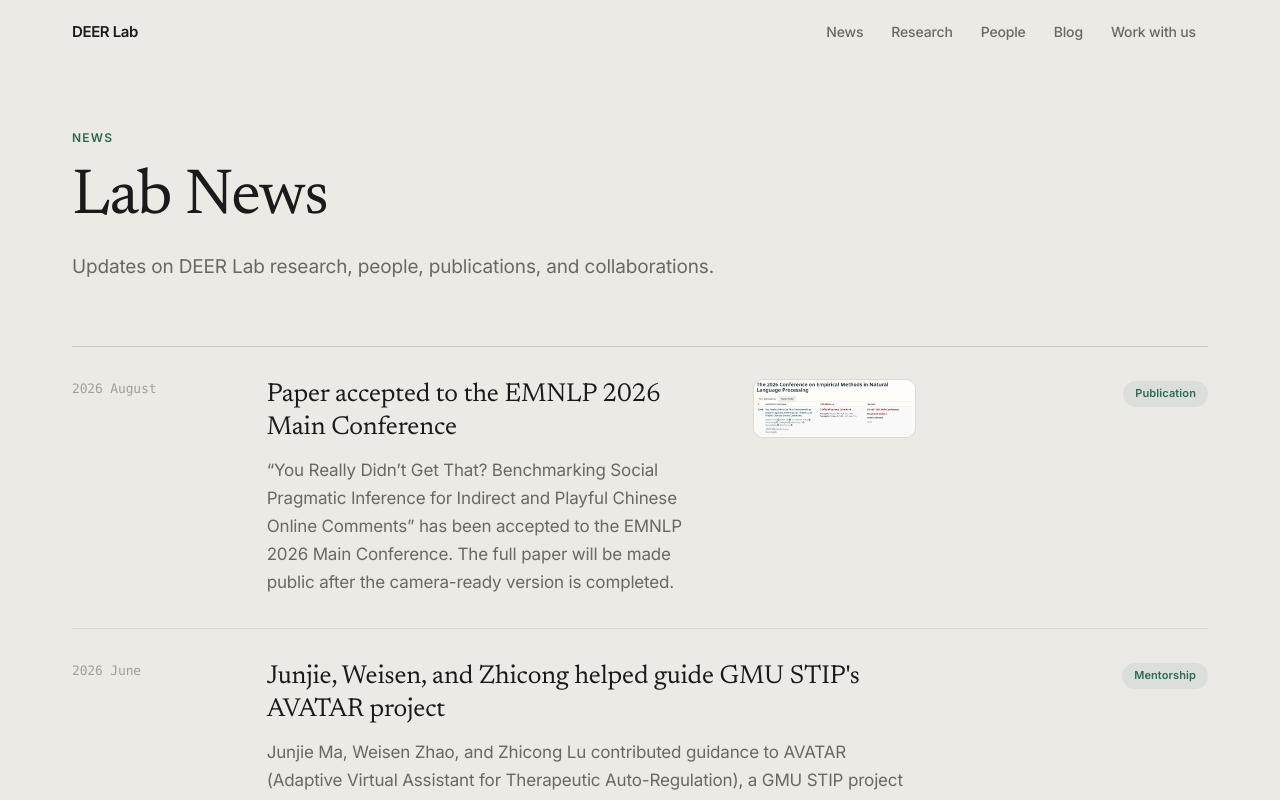
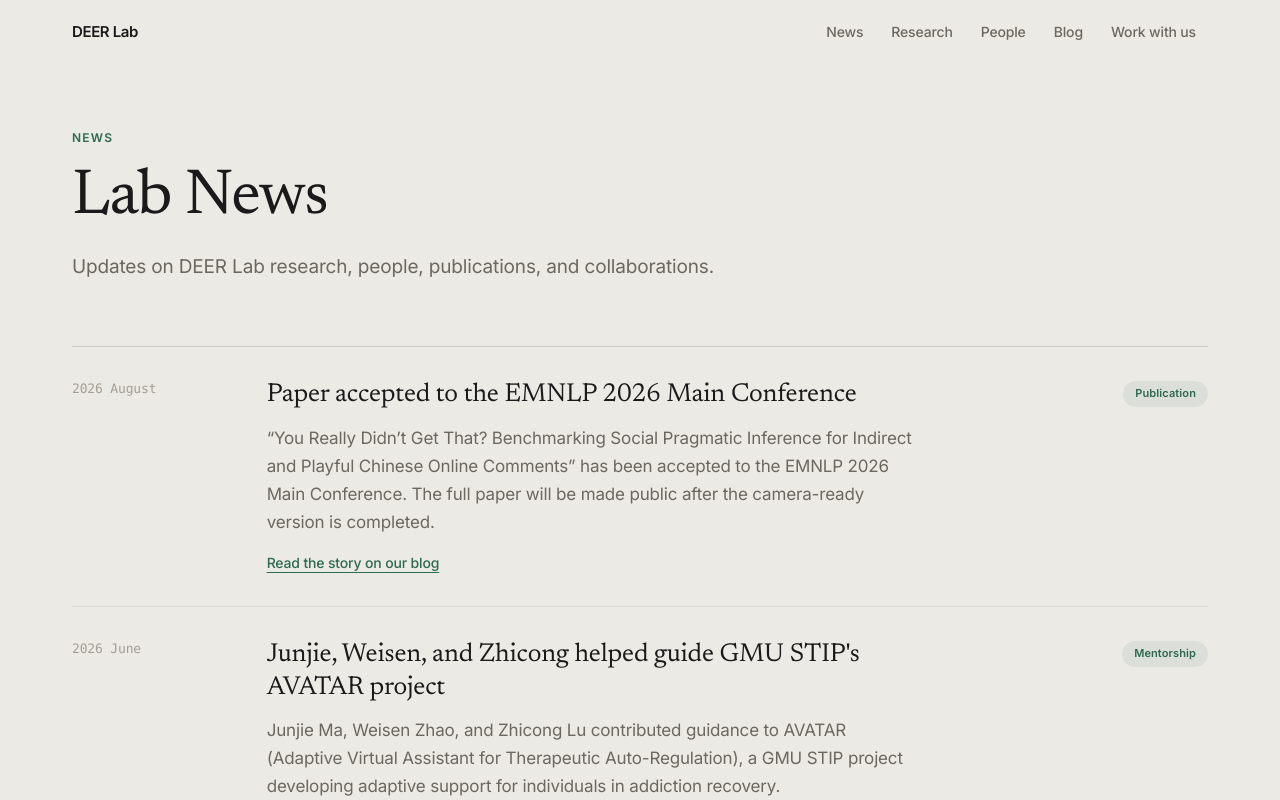
Before and after one commit to deerlab22030/deerlab, a React (Vite) app: page /#/news in a window 1280 px wide. Shown: the top 800 px of the page. Built offline with nearby package versions, Linux system fonts and the light colour scheme.

Commit message:
Refine EMNLP news layout and link blog

```diff
--- a/src/pages/NewsPage.tsx
+++ b/src/pages/NewsPage.tsx
@@ -1,4 +1,5 @@
 import { useEffect } from 'react';
+import { Link } from 'react-router-dom';
 import Nav from '../sections/Nav';
 import Footer from '../sections/Footer';
 import MouseGlow from '../components/MouseGlow';
@@ -8,7 +9,7 @@ type NewsItem = {
   date: string;
   excerpt: string;
   tag: string;
-  image?: string;
+  internalLink?: string;
   link?: string;
   linkLabel?: string;
   relatedLink?: string;
@@ -21,7 +22,8 @@ const NEWS: NewsItem[] = [
     date: '2026 August',
     excerpt: '“You Really Didn’t Get That? Benchmarking Social Pragmatic Inference for Indirect and Playful Chinese Online Comments” has been accepted to the EMNLP 2026 Main Conference. The full paper will be made public after the camera-ready version is completed.',
     tag: 'Publication',
-    image: '/images/emnlp-2026-acceptance.png',
+    internalLink: '/blog/beyond-irony-emnlp-2026',
+    linkLabel: 'Read the story on our blog',
   },
   {
     title: "Junjie, Weisen, and Zhicong helped guide GMU STIP's AVATAR project",
@@ -105,11 +107,16 @@ export default function NewsPage() {
                 <div className="md:col-span-2">
                   <p className="text-[13px] font-mono" style={{ color: 'var(--text-muted)' }}>{item.date}</p>
                 </div>
-                <div className={item.image ? 'md:col-span-5' : 'md:col-span-7'}>
+                <div className="md:col-span-7">
                   <h2 className="font-serif text-[26px] leading-tight mb-3">{item.title}</h2>
                   <p className="text-body">{item.excerpt}</p>
-                  {(item.link || item.relatedLink) && (
+                  {(item.internalLink || item.link || item.relatedLink) && (
                     <div className="flex flex-wrap gap-x-5 gap-y-2 mt-4">
+                      {item.internalLink && (
+                        <Link to={item.internalLink} className="inline-flex text-[14px] font-medium underline underline-offset-4" style={{ color: 'var(--accent-green)' }}>
+                          {item.linkLabel}
+                        </Link>
+                      )}
                       {item.link && (
                         <a href={item.link} target="_blank" rel="noopener noreferrer" className="inline-flex text-[14px] font-medium underline underline-offset-4" style={{ color: 'var(--accent-green)' }}>
                           {item.linkLabel}
@@ -123,11 +130,6 @@ export default function NewsPage() {
                     </div>
                   )}
                 </div>
-                {item.image && (
-                  <div className="md:col-span-2">
-                    <img src={item.image} alt="EMNLP 2026 Main Conference acceptance decision" className="w-full rounded-[10px] border object-cover" style={{ borderColor: 'var(--border)' }} />
-                  </div>
-                )}
                 <div className="md:col-span-3 md:text-right">
                   <span className="tag text-[11px] mb-3">{item.tag}</span>
                 </div>
--- a/src/sections/News.tsx
+++ b/src/sections/News.tsx
@@ -4,7 +4,9 @@ const NEWS_ITEMS = [
   {
     date: '2026 August',
     title: 'Paper accepted to the EMNLP 2026 Main Conference',
-    text: 'Our social-pragmatic inference benchmark paper was accepted. The full paper will be made public after the camera-ready version is completed.',
+    text: 'Our social-pragmatic inference benchmark paper was accepted. The full paper will be made public after the camera-ready version is completed. Read more on our blog.',
+    href: '/blog/beyond-irony-emnlp-2026',
+    internal: true,
   },
   {
     date: '2026 June',
@@ -66,7 +68,11 @@ export default function News() {
               <article key={`${item.date}-${item.title}`} className="grid grid-cols-1 md:grid-cols-[140px_1fr] gap-2 md:gap-0">
                 <p className="text-[15px] font-semibold" style={{ color: 'var(--text-muted)' }}>{item.date}</p>
                 <div>
-                  {item.href ? (
+                  {item.href && item.internal ? (
+                    <Link to={item.href} className="text-[16px] font-semibold hover:underline underline-offset-4" style={{ color: 'var(--accent-green)' }}>
+                      "{item.title}"
+                    </Link>
+                  ) : item.href ? (
                     <a href={item.href} target="_blank" rel="noopener noreferrer" className="text-[16px] font-semibold hover:underline underline-offset-4" style={{ color: 'var(--accent-green)' }}>
                       "{item.title}"
                     </a>
```
Also changed, not shown: public/images/emnlp-2026-acceptance.png (deleted).
